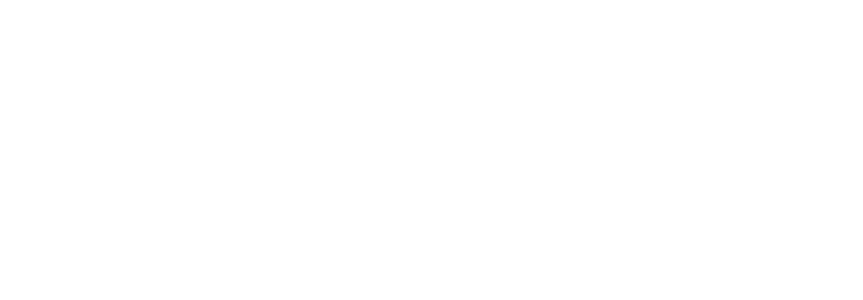
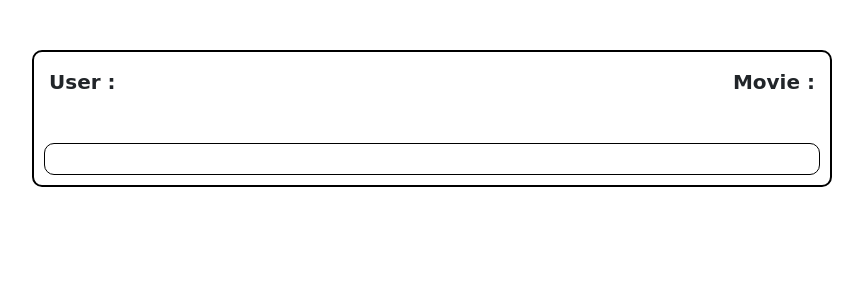
Before and after one commit to HareshNasit/Moviegram, a React (Create React App) app in the folder moviegram/: page /UserProfile in a window 1280 px wide. Shown: the top 300 px of the page, without its empty margins (208-1071 px from the left). Built offline with nearby package versions, Linux system fonts and the light colour scheme.

Commit message:
Updated routes in App.js and added initial code to UserProfile

```diff
--- a/moviegram/src/App.js
+++ b/moviegram/src/App.js
@@ -11,7 +11,7 @@
 import LoginScreen from './Components/Login';
 import SignupScreen from './Components/Signup';
 import NewsFeedScreen from './Components/NewsFeed'
-
+import UserProfile from './Components/UserProfile'
 
 class App extends React.Component {
 
@@ -32,6 +32,8 @@
                             (<SignupScreen/>)}/>
             <Route exact path='/NewsFeed' render={() =>
                             (<NewsFeedScreen/>)}/>
+            <Route exact path='/UserProfile' render={() =>
+                            (<UserProfile/>)}/>
           </Switch>
         </BrowserRouter>
       </div>
--- a/moviegram/src/Components/UserProfile/index.js
+++ b/moviegram/src/Components/UserProfile/index.js
@@ -0,0 +1,26 @@
+import React from "react";
+import "./styles.css";
+import { Button, Form } from "react-bootstrap";
+
+class UserProfile extends React.Component {
+
+  render() {
+
+    const { username, movieName, reviewContent, commentsSection} = this.props;
+
+    return (
+      <div id="review">
+        <ul>
+          <li>User : {username}</li>
+          <li>Movie : {movieName}</li>
+        </ul>
+        <span className="content">{reviewContent}</span>
+        <div className="comments">
+          {commentsSection}
+        </div>
+      </div>
+    );
+  }
+}
+
+export default UserProfile;
```
